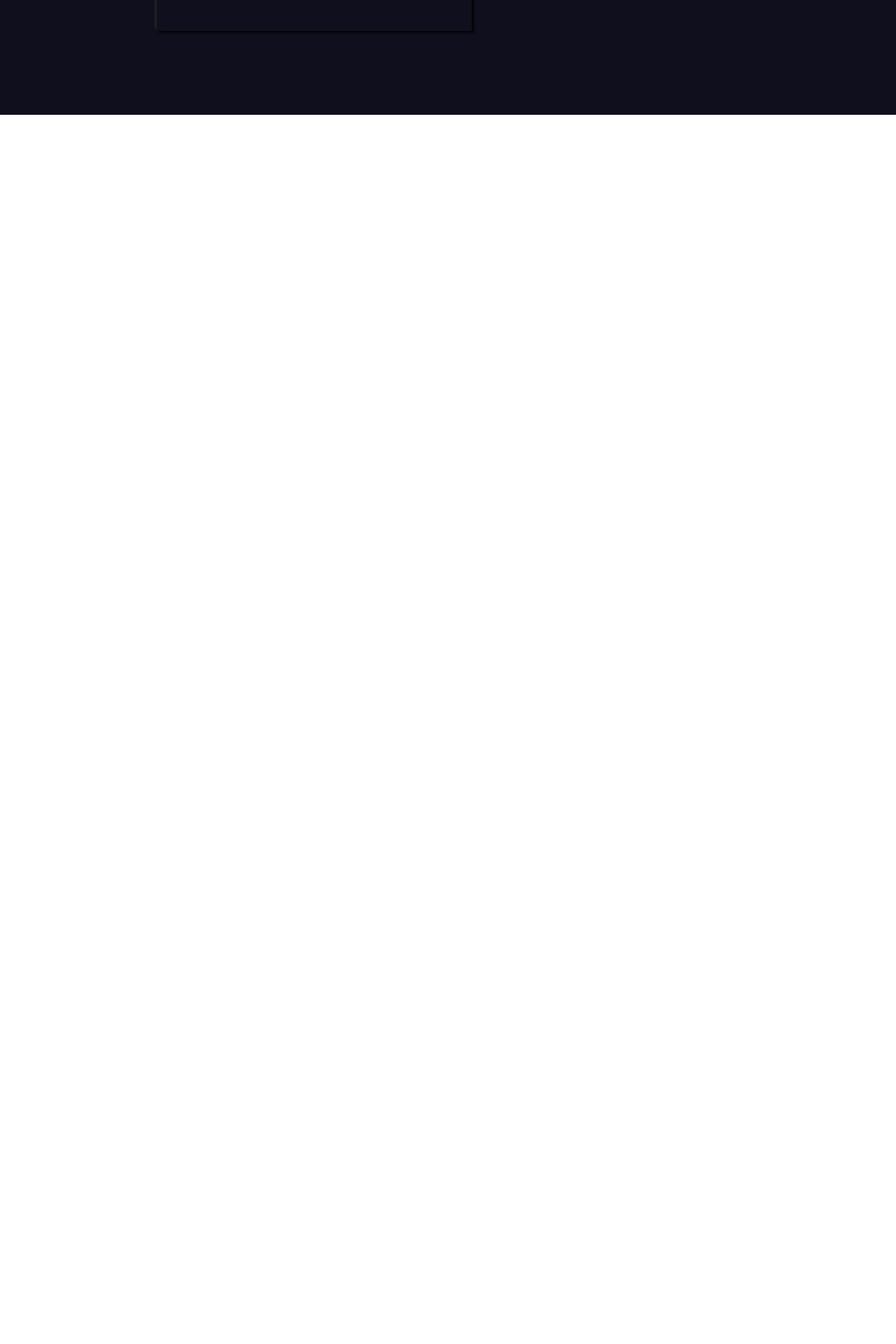
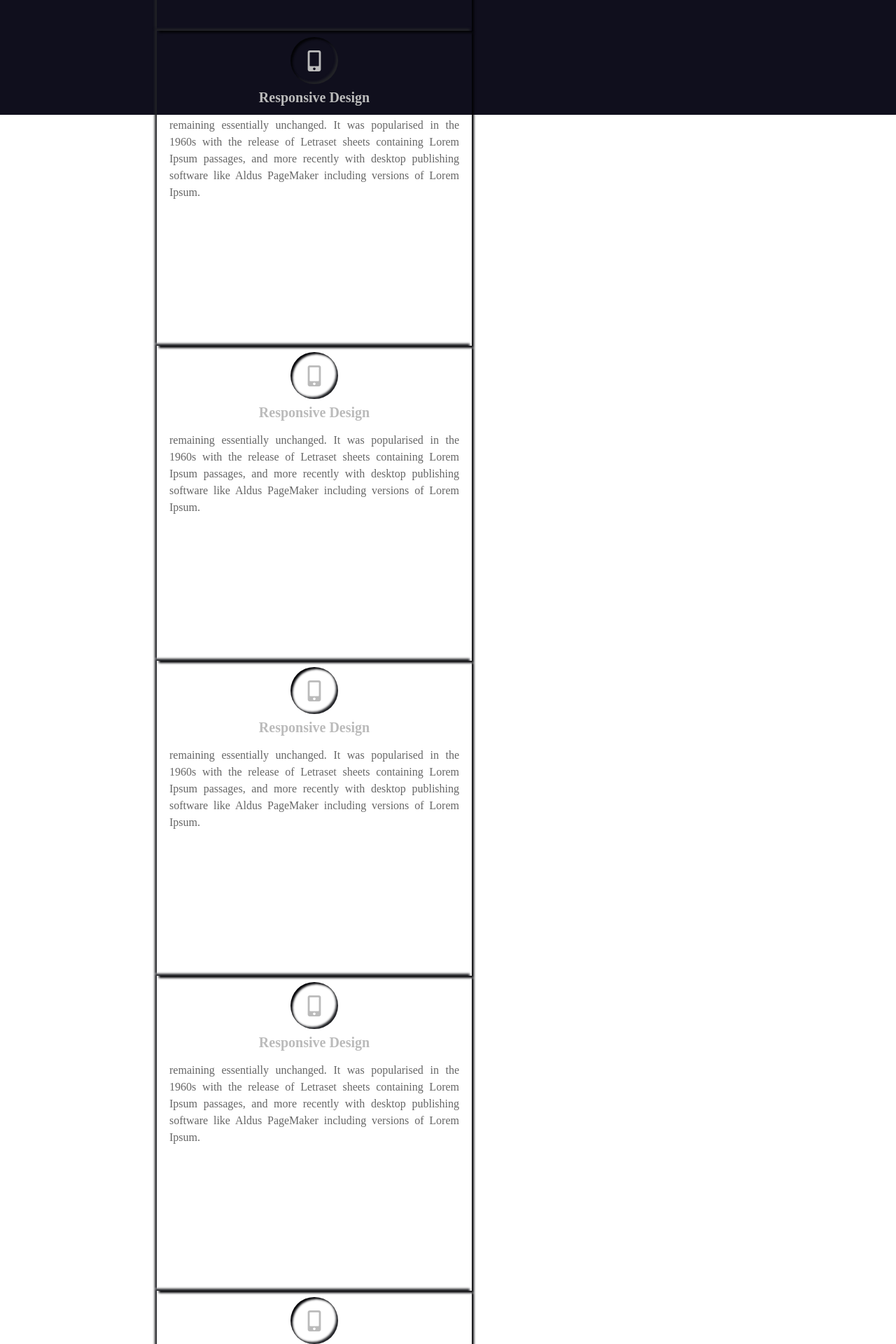
Before and after one commit to ExcaliburSims/portfolioNextJS, a Next.js app: page /Service in a window 1280 px wide. Shown: the part 580-2500 px from the top of the page at 70% size. Before the commit the page ends 800 px from the top, so only its background shows below. Built offline with nearby package versions, Linux system fonts and the light colour scheme.

Commit message:
feat:add other service card

```diff
--- a/pages/Service.jsx
+++ b/pages/Service.jsx
@@ -10,6 +10,11 @@ function Service() {
       </div>
       <div className={styles.content}>
         <CardServices />
+        <CardServices />
+        <CardServices />
+        <CardServices />
+        <CardServices />
+        <CardServices />
       </div>
     </div>
   );
```
